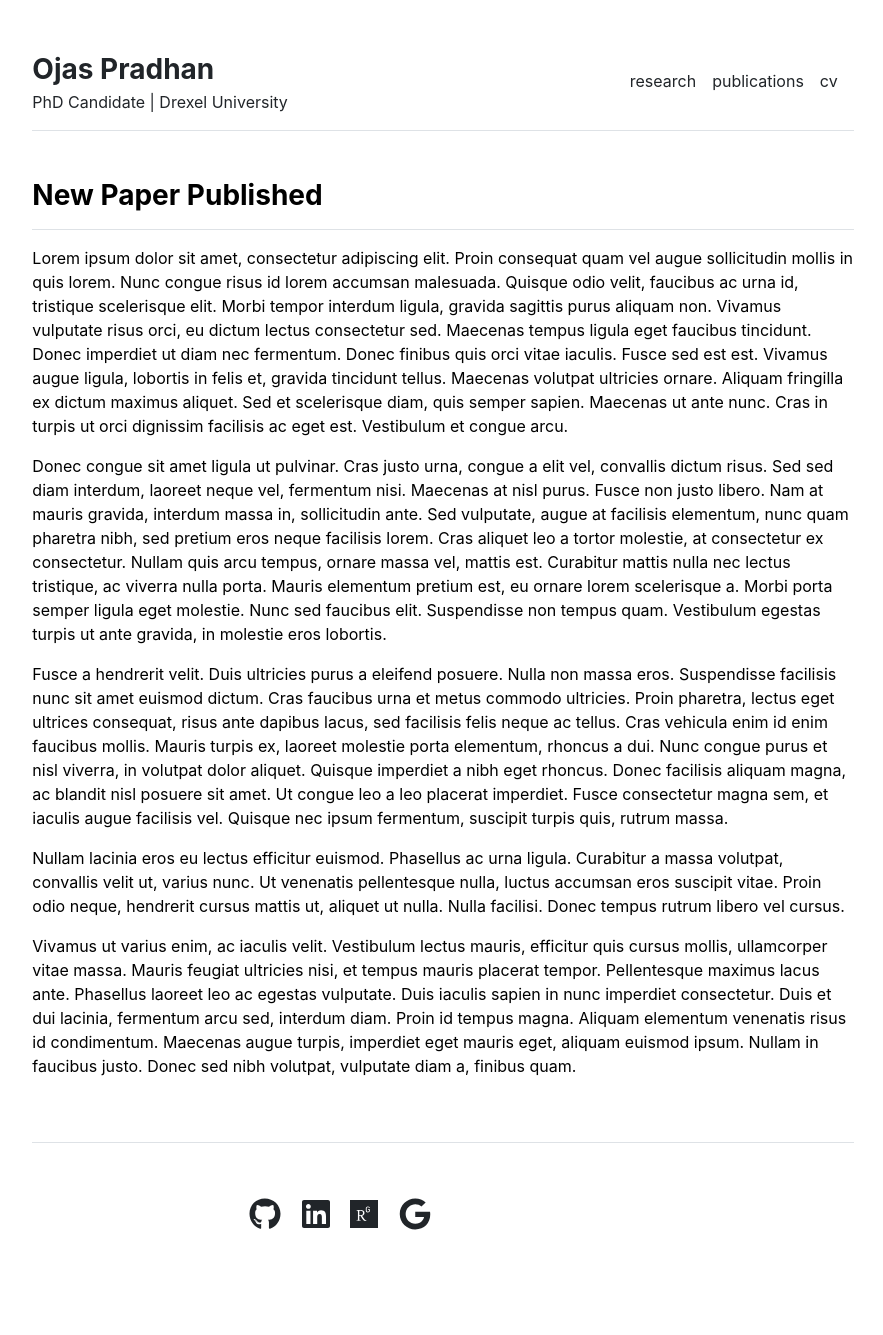
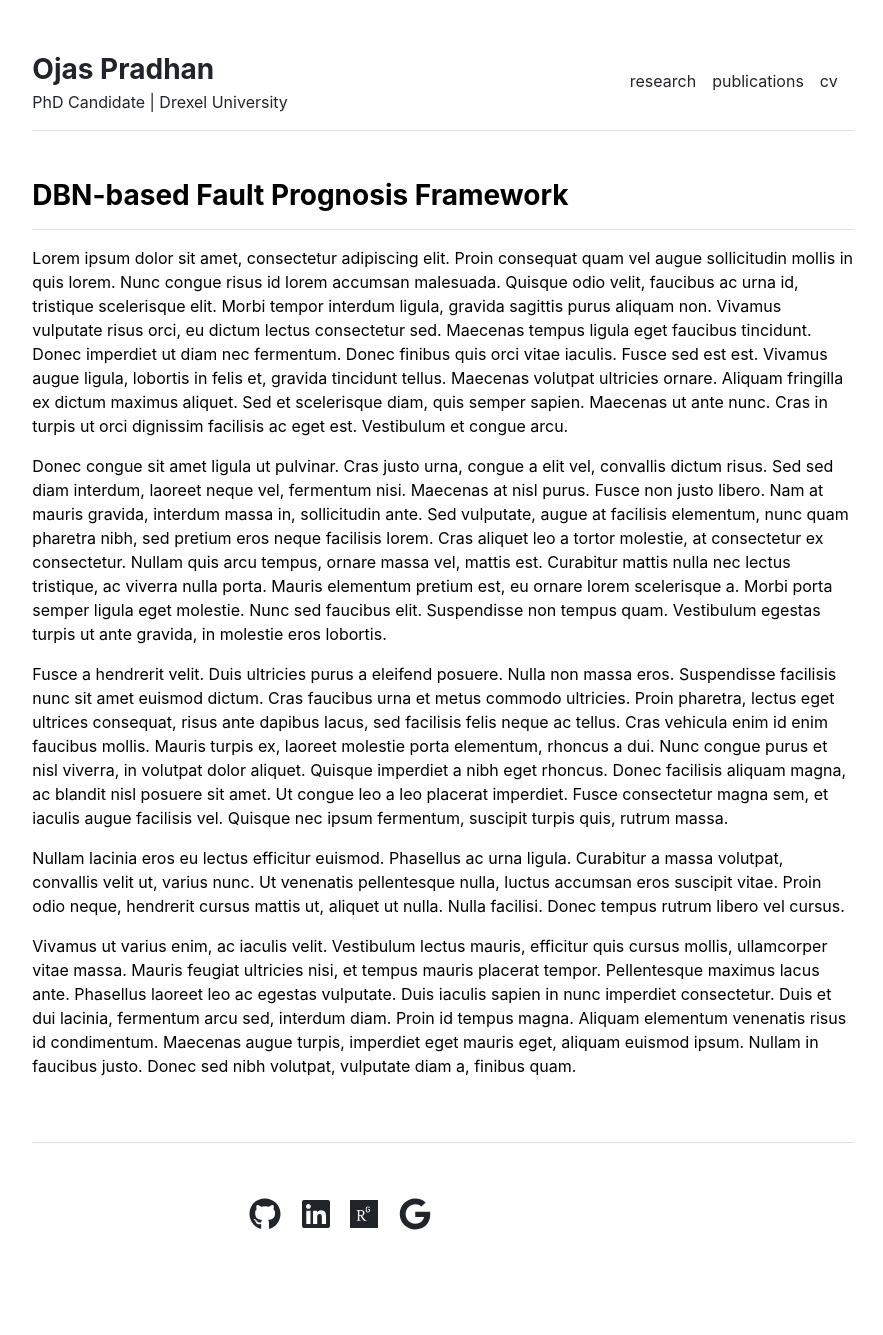
Before and after one commit to pradhanojas/pradhanojas.github.io, a Jekyll site: the page built from research/fault-prognosis.md, in a window 1280 px wide. Shown: the whole page, without its empty margins (197-1080 px from the left). Built offline with Jekyll 4.4.1, drawn with Linux system fonts in a browser that asks for light colours.

Commit message:
title change

```diff
--- a/research/fault-prognosis.md
+++ b/research/fault-prognosis.md
@@ -1,6 +1,6 @@
 ---
 layout: post
-title: "New Paper Published"
+title: "DBN-based Fault Prognosis Framework"
 ---
 
 Lorem ipsum dolor sit amet, consectetur adipiscing elit. Proin consequat quam vel augue sollicitudin mollis in quis lorem. Nunc congue risus id lorem accumsan malesuada. Quisque odio velit, faucibus ac urna id, tristique scelerisque elit. Morbi tempor interdum ligula, gravida sagittis purus aliquam non. Vivamus vulputate risus orci, eu dictum lectus consectetur sed. Maecenas tempus ligula eget faucibus tincidunt. Donec imperdiet ut diam nec fermentum. Donec finibus quis orci vitae iaculis. Fusce sed est est. Vivamus augue ligula, lobortis in felis et, gravida tincidunt tellus. Maecenas volutpat ultricies ornare. Aliquam fringilla ex dictum maximus aliquet. Sed et scelerisque diam, quis semper sapien. Maecenas ut ante nunc. Cras in turpis ut orci dignissim facilisis ac eget est. Vestibulum et congue arcu.
```
Also changed, not shown: research/fault-diagnosis.md (+1 -1 lines).
